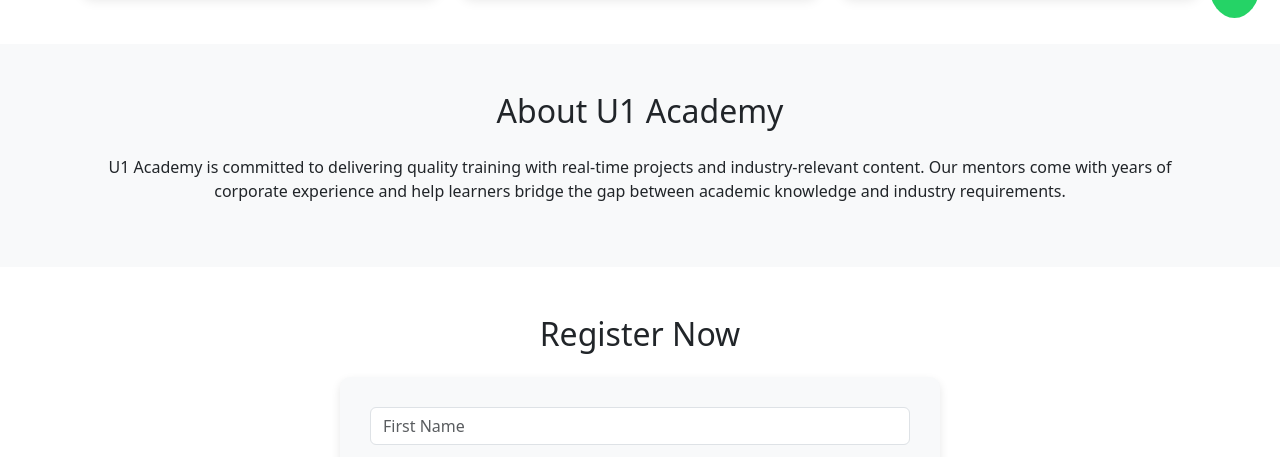
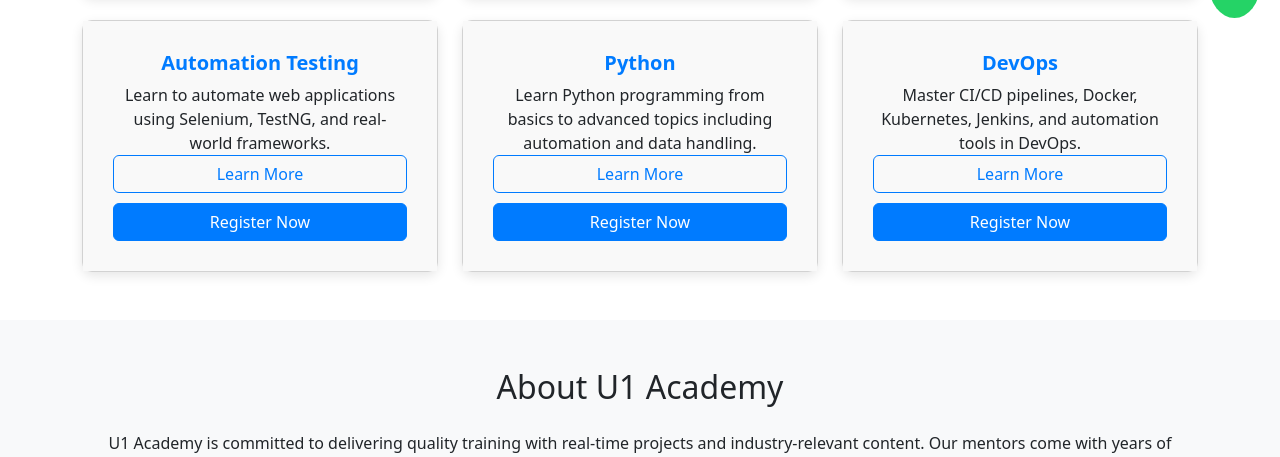
Before and after one commit to padmaraouppuluri123/U1Acadmey, a plain HTML site: page index.html in a window 1280 px wide. Shown: the part 762-1219 px from the top of the page. Drawn offline with nearby package versions, Linux system fonts and the light colour scheme.

Commit message:
Update index.html

```diff
--- a/index.html
+++ b/index.html
@@ -6,7 +6,6 @@
   <title>U1 Academy - Learn from the Experts</title>
   <link href="https://cdn.jsdelivr.net/npm/bootstrap@5.3.0/dist/css/bootstrap.min.css" rel="stylesheet">
   <style>
-    /* Hero Section */
     .hero {
       background: linear-gradient(to right, #4e54c8, #8f94fb);
       color: white;
@@ -28,7 +27,6 @@
       color: #ccc;
     }
 
-    /* Button Styles */
     .btn-primary {
       background-color: #007bff;
       border-color: #007bff;
@@ -154,6 +152,7 @@
     <div class="container">
       <h2 class="text-center mb-4">Our Popular Courses</h2>
       <div class="row g-4">
+        <!-- Full Stack Java -->
         <div class="col-md-4 d-flex">
           <div class="card course-card w-100">
             <div class="card-body">
@@ -168,6 +167,8 @@
             </div>
           </div>
         </div>
+
+        <!-- Java -->
         <div class="col-md-4 d-flex">
           <div class="card course-card w-100">
             <div class="card-body">
@@ -182,6 +183,8 @@
             </div>
           </div>
         </div>
+
+        <!-- Cloud Computing -->
         <div class="col-md-4 d-flex">
           <div class="card course-card w-100">
             <div class="card-body">
@@ -196,6 +199,55 @@
             </div>
           </div>
         </div>
+
+        <!-- Automation Testing -->
+        <div class="col-md-4 d-flex">
+          <div class="card course-card w-100">
+            <div class="card-body">
+              <div>
+                <h5 class="card-title">Automation Testing</h5>
+                <p class="card-text">Learn to automate web applications using Selenium, TestNG, and real-world frameworks.</p>
+              </div>
+              <div class="button-group">
+                <a href="#register" class="btn btn-outline-primary">Learn More</a>
+                <a href="#register" class="btn btn-primary">Register Now</a>
+              </div>
+            </div>
+          </div>
+        </div>
+
+        <!-- Python -->
+        <div class="col-md-4 d-flex">
+          <div class="card course-card w-100">
+            <div class="card-body">
+              <div>
+                <h5 class="card-title">Python</h5>
+                <p class="card-text">Learn Python programming from basics to advanced topics including automation and data handling.</p>
+              </div>
+              <div class="button-group">
+                <a href="#register" class="btn btn-outline-primary">Learn More</a>
+                <a href="#register" class="btn btn-primary">Register Now</a>
+              </div>
+            </div>
+          </div>
+        </div>
+
+        <!-- DevOps -->
+        <div class="col-md-4 d-flex">
+          <div class="card course-card w-100">
+            <div class="card-body">
+              <div>
+                <h5 class="card-title">DevOps</h5>
+                <p class="card-text">Master CI/CD pipelines, Docker, Kubernetes, Jenkins, and automation tools in DevOps.</p>
+              </div>
+              <div class="button-group">
+                <a href="#register" class="btn btn-outline-primary">Learn More</a>
+                <a href="#register" class="btn btn-primary">Register Now</a>
+              </div>
+            </div>
+          </div>
+        </div>
+
       </div>
     </div>
   </section>
@@ -225,6 +277,8 @@
           <option value=".net">.NET</option>
           <option value="manual_testing">Manual Testing</option>
           <option value="automation_testing">Automation Testing</option>
+          <option value="cloud">Cloud Computing</option>
+          <option value="devops">DevOps</option>
         </select>
 
         <button type="submit" class="btn btn-success">Register</button>
```
